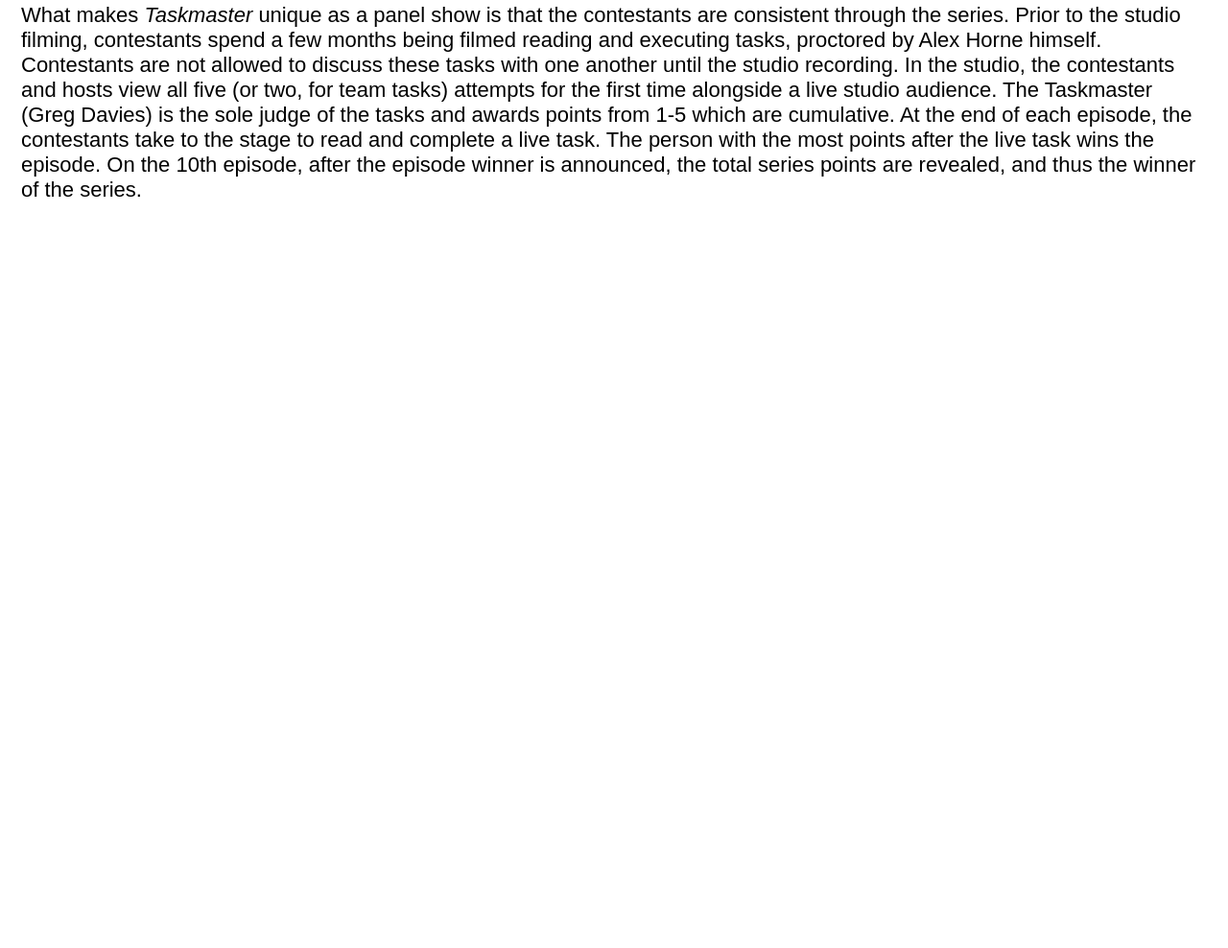
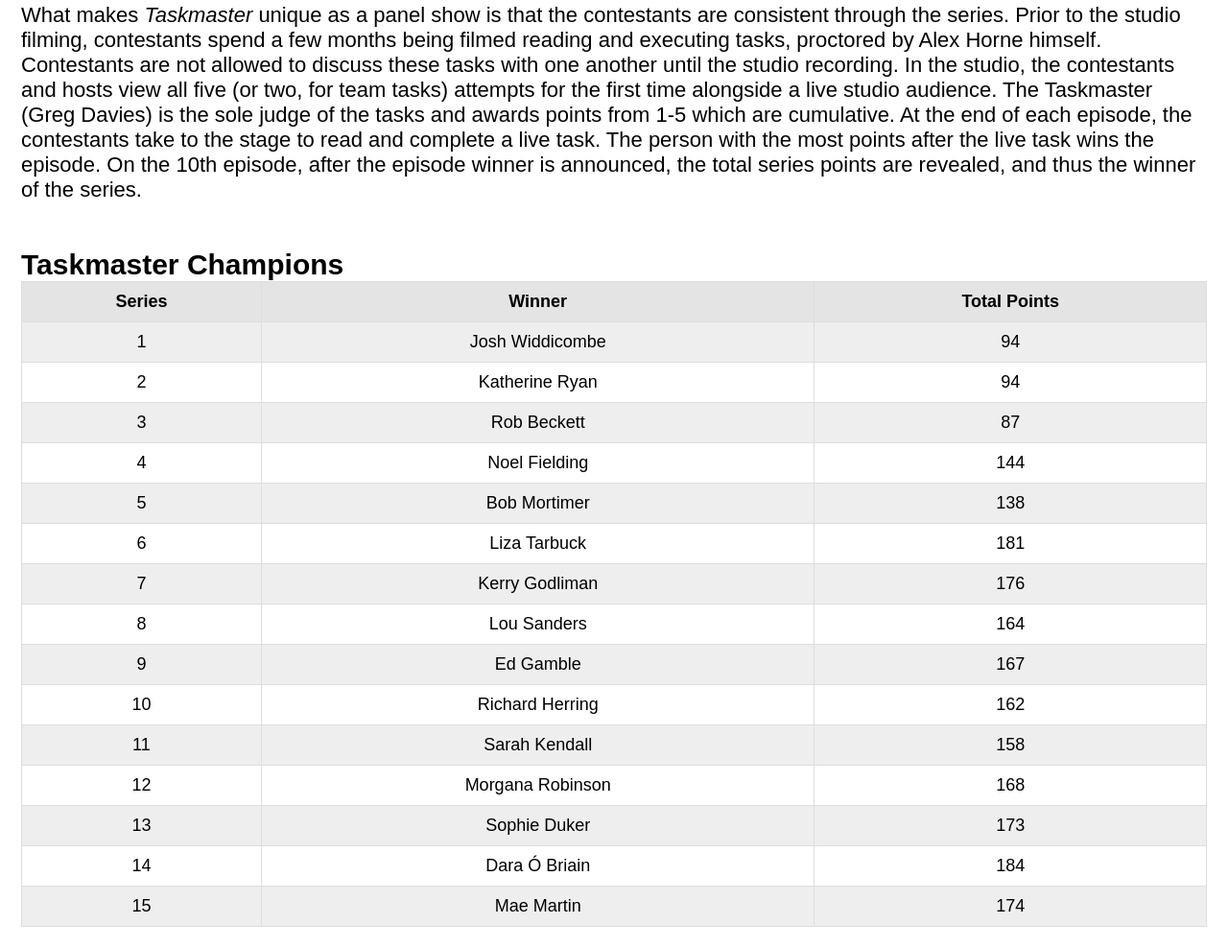
Before and after one commit to sakdva21/Lab2_webpage, a plain HTML site: page section2.html in a window 1280 px wide. Shown: the part 312-1300 px from the top of the page at 96% size. Before the commit the page ends 800 px from the top, so only its background shows below. Drawn offline with Linux system fonts and the light colour scheme.

Commit message:
added table of winners

```diff
--- a/css/main.css
+++ b/css/main.css
@@ -130,6 +130,27 @@ header {
 }
 /*End of modal styling*/
 
+/*Zebra table*/
+table {
+  width: 100%;
+  border-collapse: collapse;
+  font-size: 18px;
+}
+
+th, td {
+  padding: 10px;
+  border: 1px solid #ddd;
+  text-align: center;
+}
+
+th {
+  background-color: #e5e4e4;
+}
+
+tr:nth-child(even) {
+  background-color: #efeeee;
+}
+
 /* When the screen is less than 800 pixels wide */
 @media screen and (max-width: 800px) {
   /* Hide all links, except for the selected tab */
--- a/section2.html
+++ b/section2.html
@@ -62,9 +62,90 @@
             winner is announced, the total series points are revealed, and thus
             the winner of the series.
         </p>
-        <!--zebra table of winners, season, points(maybe)-->
+        <br>
+        <!--zebra table of winners, season, points-->
+        <header>Taskmaster Champions</header>
         <table>
-
+            <tr> <!--Heading-->
+                <th>Series</th>
+                <th>Winner</th>
+                <th>Total Points</th>
+            </tr>
+            <tr>
+                <td>1</td>
+                <td>Josh Widdicombe</td>
+                <td>94</td>
+            </tr>
+            <tr>
+                <td>2</td>
+                <td>Katherine Ryan</td>
+                <td>94</td>
+            </tr>
+            <tr>
+                <td>3</td>
+                <td>Rob Beckett</td>
+                <td>87</td>
+            </tr>
+            <tr>
+                <td>4</td>
+                <td>Noel Fielding</td>
+                <td>144</td>
+            </tr>
+            <tr>
+                <td>5</td>
+                <td>Bob Mortimer</td>
+                <td>138</td>
+            </tr>
+            <tr>
+                <td>6</td>
+                <td>Liza Tarbuck</td>
+                <td>181</td>
+            </tr>
+            <tr>
+                <td>7</td>
+                <td>Kerry Godliman</td>
+                <td>176</td>
+            </tr>
+            <tr>
+                <td>8</td>
+                <td>Lou Sanders</td>
+                <td>164</td>
+            </tr>
+            <tr>
+                <td>9</td>
+                <td>Ed Gamble</td>
+                <td>167</td>
+            </tr>
+            <tr>
+                <td>10</td>
+                <td>Richard Herring</td>
+                <td>162</td>
+            </tr>
+            <tr>
+                <td>11</td>
+                <td>Sarah Kendall</td>
+                <td>158</td>
+            </tr>
+            <tr>
+                <td>12</td>
+                <td>Morgana Robinson</td>
+                <td>168</td>
+            </tr>
+            <tr>
+                <td>13</td>
+                <td>Sophie Duker</td>
+                <td>173</td>
+            </tr>
+            <tr>
+                <td>14</td>
+                <td>Dara Ó Briain</td>
+                <td>184</td>
+            </tr>
+            <tr>
+                <td>15</td>
+                <td>Mae Martin</td>
+                <td>174</td>
+            </tr>
         </table>
     </div>
 
```
Also changed, not shown: img/alex_horne.jpg (added), img/greg_davies.jpg (added).
